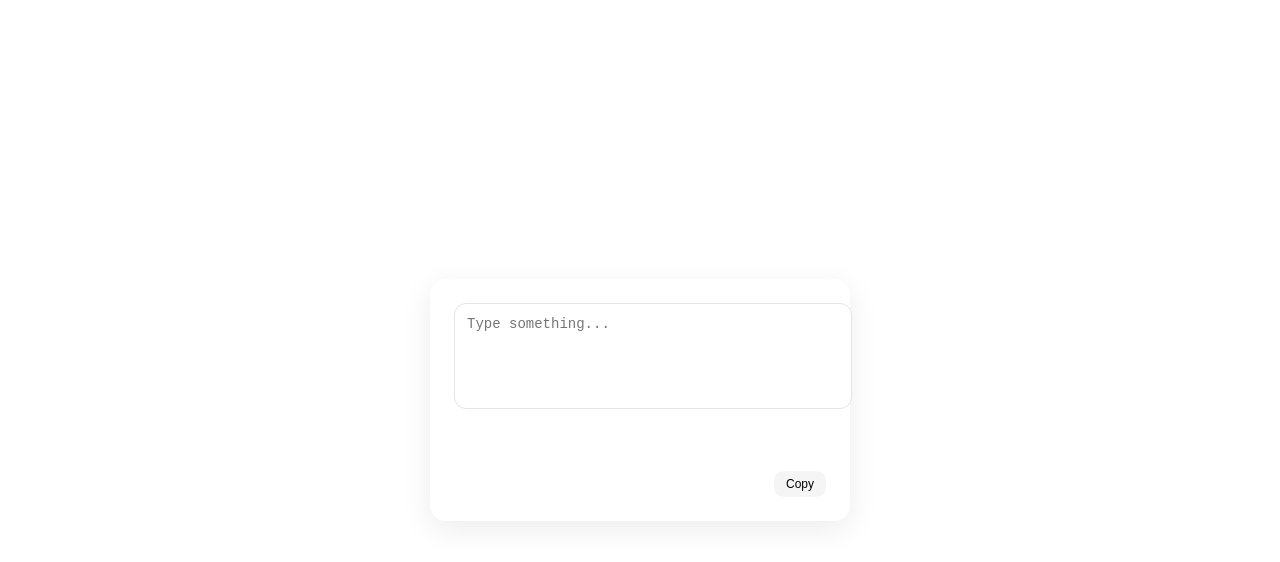
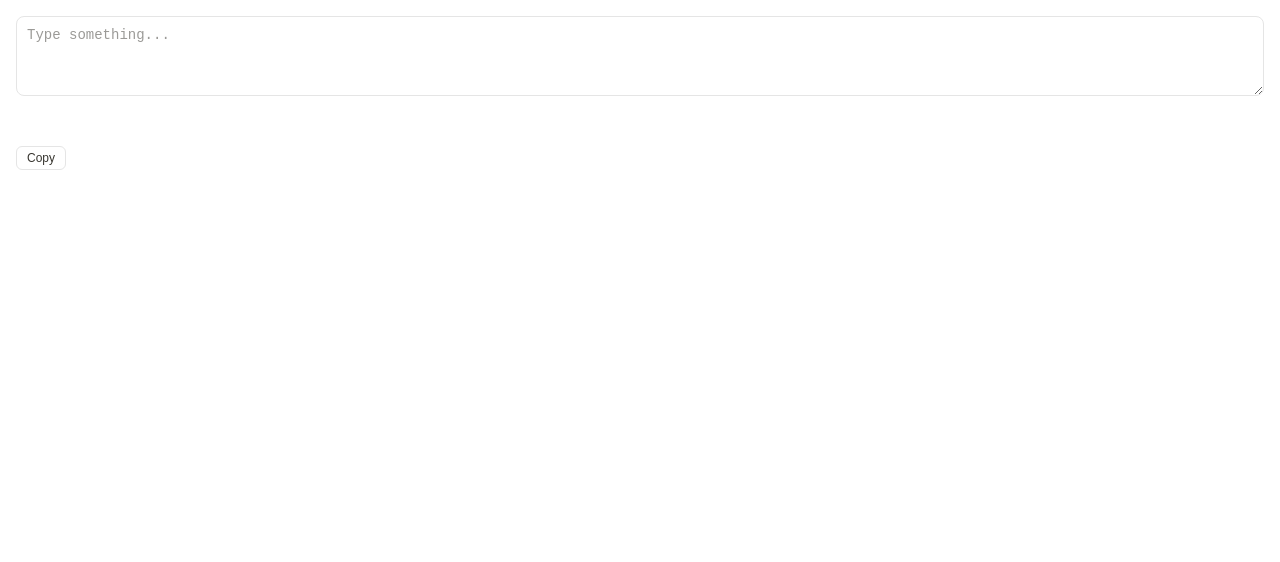
Before and after one commit to alyssawoo/frakur, a plain HTML site: page index.html in a window 1280 px wide. Drawn offline with Linux system fonts and the light colour scheme.

Commit message:
Update index.html

```diff
--- a/index.html
+++ b/index.html
@@ -5,83 +5,72 @@
 <title>Fraktur Widget</title>
 
 <style>
-body {
+html, body {
   margin: 0;
-  padding: 0;
+  padding: 8px;
   background: transparent;
   font-family: -apple-system, BlinkMacSystemFont, "Segoe UI", Helvetica, Arial, sans-serif;
-  display: flex;
-  justify-content: center;
-  align-items: center;
-  height: 100vh;
+  color: #37352f;
 }
 
-.card {
+.container {
   width: 100%;
-  max-width: 420px;
-  background: #ffffff;
-  border-radius: 16px;
-  box-shadow: 0 8px 30px rgba(0,0,0,0.08);
-  padding: 24px;
   box-sizing: border-box;
 }
 
 textarea {
   width: 100%;
-  height: 80px;
+  min-height: 80px;
   border: 1px solid #e5e5e5;
-  border-radius: 12px;
-  padding: 12px;
+  border-radius: 8px;
+  padding: 10px;
   font-size: 14px;
-  resize: none;
+  resize: vertical; /* KEY for Notion resizing */
   outline: none;
-  transition: border 0.2s ease;
+  background: transparent;
+  color: #37352f;
+  box-sizing: border-box;
+}
+
+textarea::placeholder {
+  color: #9b9a97;
 }
 
 textarea:focus {
-  border-color: #cfcfcf;
+  border-color: #d4d4d4;
 }
 
 .output {
-  margin-top: 16px;
+  margin-top: 12px;
   font-size: 18px;
   line-height: 1.5;
   word-wrap: break-word;
-  min-height: 30px;
-}
-
-.button-row {
-  margin-top: 12px;
-  display: flex;
-  justify-content: flex-end;
+  min-height: 24px;
 }
 
 button {
-  background: #f5f5f5;
-  border: none;
-  border-radius: 10px;
-  padding: 6px 12px;
+  margin-top: 10px;
+  background: transparent;
+  border: 1px solid #e5e5e5;
+  border-radius: 6px;
+  padding: 4px 10px;
   font-size: 12px;
   cursor: pointer;
-  transition: background 0.2s ease;
+  color: #37352f;
 }
 
 button:hover {
-  background: #eaeaea;
+  border-color: #d4d4d4;
 }
 </style>
 </head>
 
 <body>
 
-<div class="card">
+<div class="container">
   <textarea id="inputText" placeholder="Type something..."></textarea>
-
   <div class="output" id="outputText"></div>
-
-  <div class="button-row">
-    <button onclick="copyText()">Copy</button>
-  </div>
+  <button onclick="copyText()">Copy</button>
 </div>
 
 <script>
```
